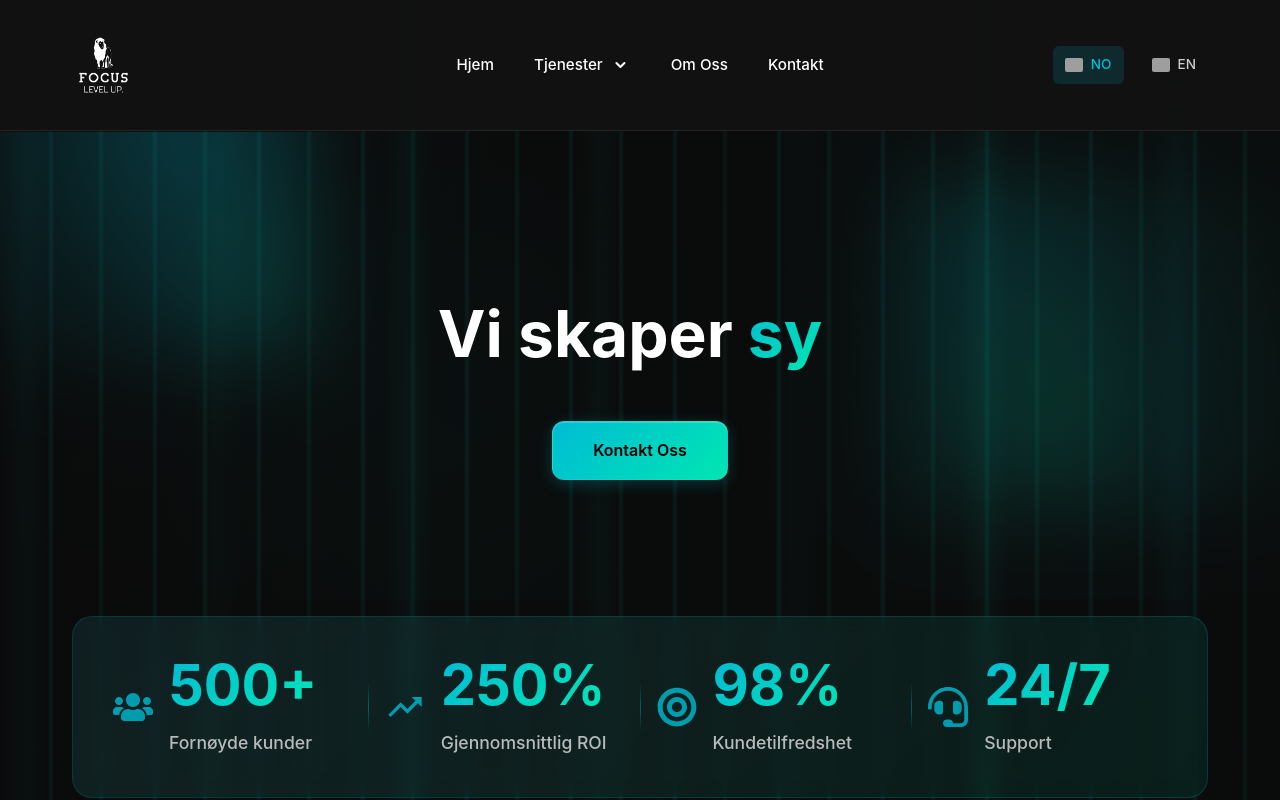
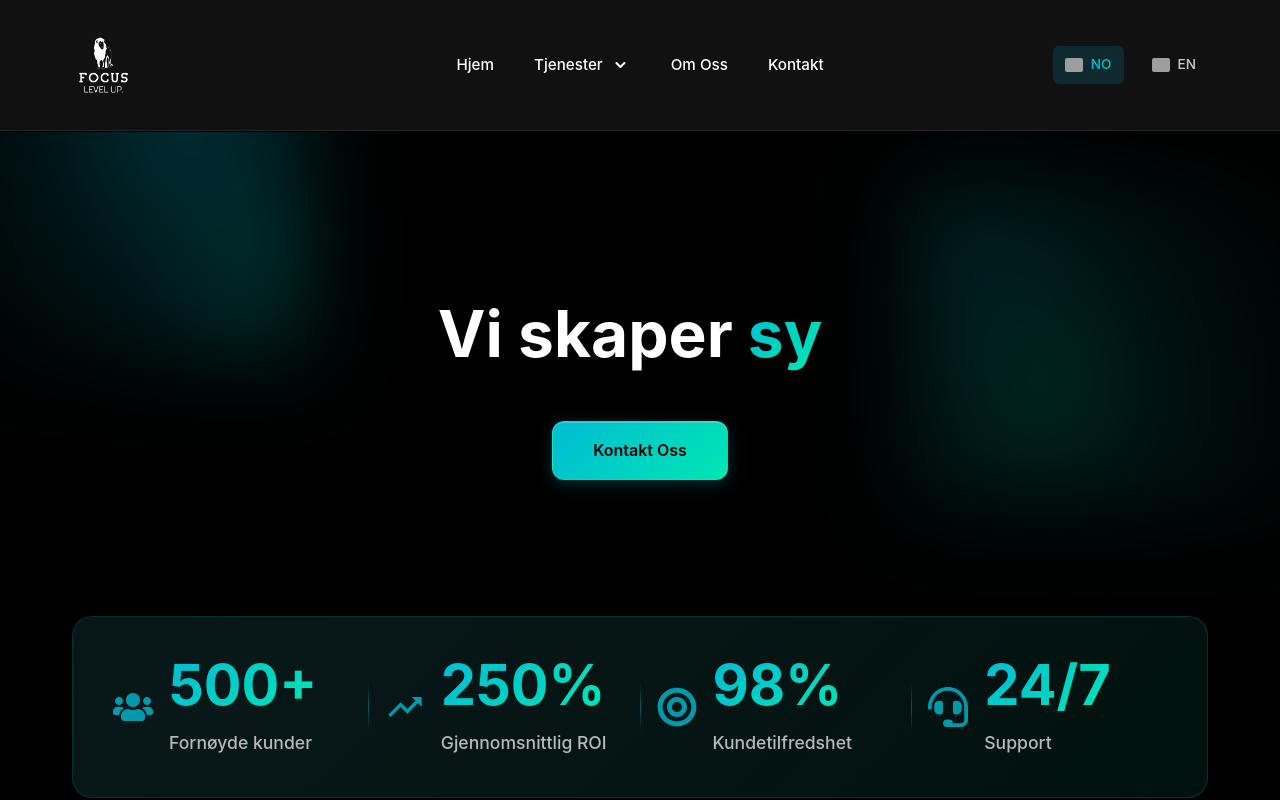
Before and after one commit to sigurdmaeland/focus-level-up, a React (Vite) app: page / in a window 1280 px wide. Shown: the top 800 px of the page. Built offline with nearby package versions, Linux system fonts and the light colour scheme; grey boxes are pictures that could not be loaded.

Commit message:
endret bakgrunnsfarve

```diff
--- a/src/styles/Global.css
+++ b/src/styles/Global.css
@@ -7,82 +7,18 @@
 
 body {
   font-family: 'Inter', -apple-system, BlinkMacSystemFont, 'Segoe UI', Roboto, sans-serif;
-  background-color: #0a0a0a;
+  background-color: #000000;
   color: #ffffff;
   line-height: 1.6;
 }
 
 .page {
   min-height: 100vh;
-  background:
-    /* Vertikale gradient linjer */
-    linear-gradient(90deg, transparent 0%, rgba(0, 188, 212, 0.03) 2%, transparent 4%),
-    linear-gradient(90deg, transparent 15%, rgba(0, 230, 178, 0.02) 17%, transparent 19%),
-    linear-gradient(90deg, transparent 30%, rgba(0, 188, 212, 0.04) 32%, transparent 34%),
-    linear-gradient(90deg, transparent 45%, rgba(0, 230, 178, 0.03) 47%, transparent 49%),
-    linear-gradient(90deg, transparent 60%, rgba(0, 188, 212, 0.02) 62%, transparent 64%),
-    linear-gradient(90deg, transparent 75%, rgba(0, 230, 178, 0.04) 77%, transparent 79%),
-    linear-gradient(90deg, transparent 90%, rgba(0, 188, 212, 0.03) 92%, transparent 94%),
-
-    /* Diagonal mønstre for ekstra dybde */
-    linear-gradient(135deg, transparent 0%, rgba(0, 188, 212, 0.01) 25%, transparent 50%, rgba(0, 230, 178, 0.01) 75%, transparent 100%),
-
-    /* Radial gradient for depth */
-    radial-gradient(circle at 25% 25%, rgba(0, 188, 212, 0.02) 0%, transparent 50%),
-    radial-gradient(circle at 75% 75%, rgba(0, 230, 178, 0.02) 0%, transparent 50%),
-
-    /* Base bakgrunn */
-    #0a0a0a;
-
-  background-size:
-    100% 100%,
-    100% 100%,
-    100% 100%,
-    100% 100%,
-    100% 100%,
-    100% 100%,
-    100% 100%,
-    200% 200%,
-    800px 800px,
-    600px 600px,
-    100% 100%;
-
+  background-color: #000000;
   padding: 0;
   padding-top: calc(130px + 2rem);
   padding-bottom: 0;
   position: relative;
-}
-
-/* Ekstra overlay for mer dybde */
-.page::before {
-  content: '';
-  position: absolute;
-  top: 0;
-  left: 0;
-  right: 0;
-  bottom: 0;
-  background:
-    /* Vertikale streker med mer intensitet */
-    repeating-linear-gradient(
-      90deg,
-      transparent 0px,
-      transparent 48px,
-      rgba(0, 188, 212, 0.08) 50px,
-      rgba(0, 188, 212, 0.08) 52px,
-      transparent 54px,
-      transparent 98px,
-      rgba(0, 230, 178, 0.06) 100px,
-      rgba(0, 230, 178, 0.06) 102px,
-      transparent 104px
-    );
-  pointer-events: none;
-  z-index: 0;
-}
-
-/* Sikre at innholdet er over overlay */
-.page > * {
-  position: relative;
-  z-index: 1;
 }
 
 .container {
```
